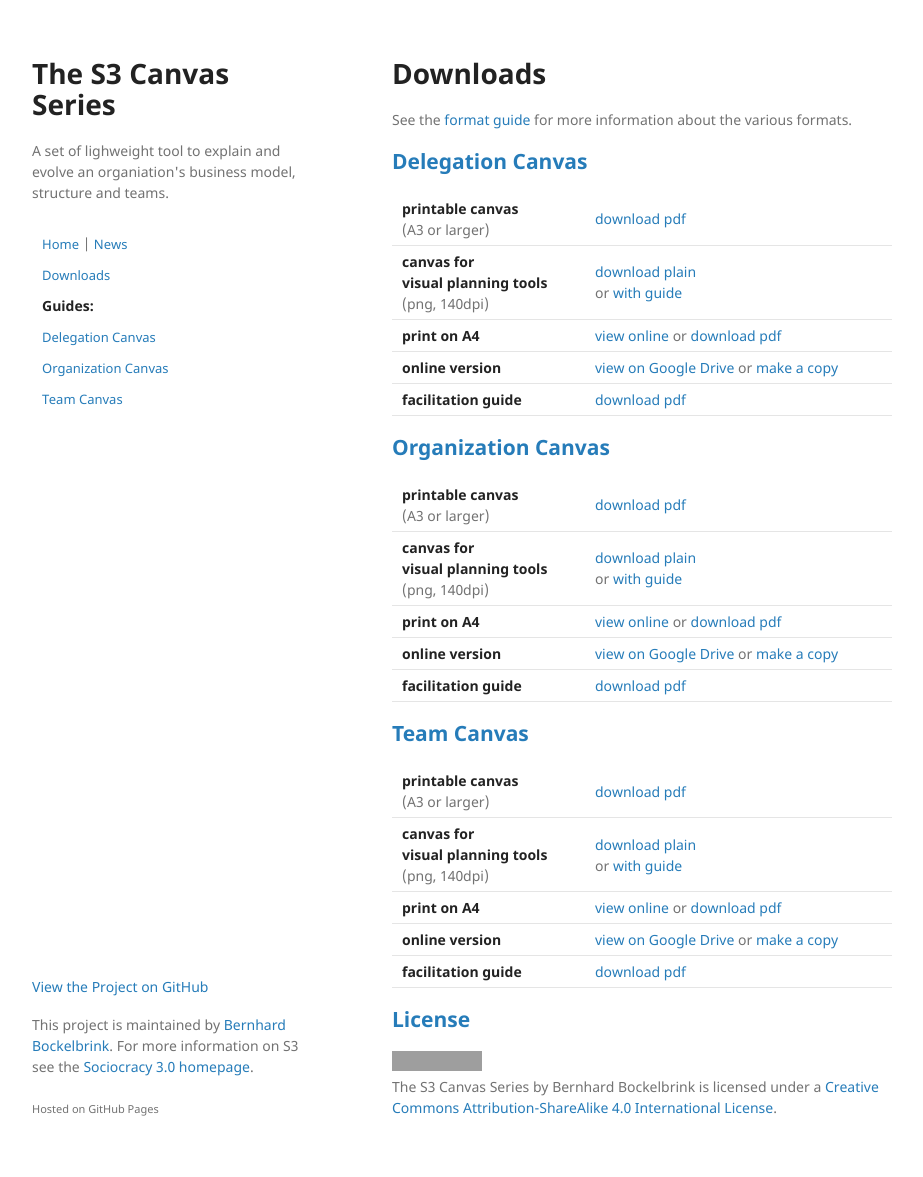
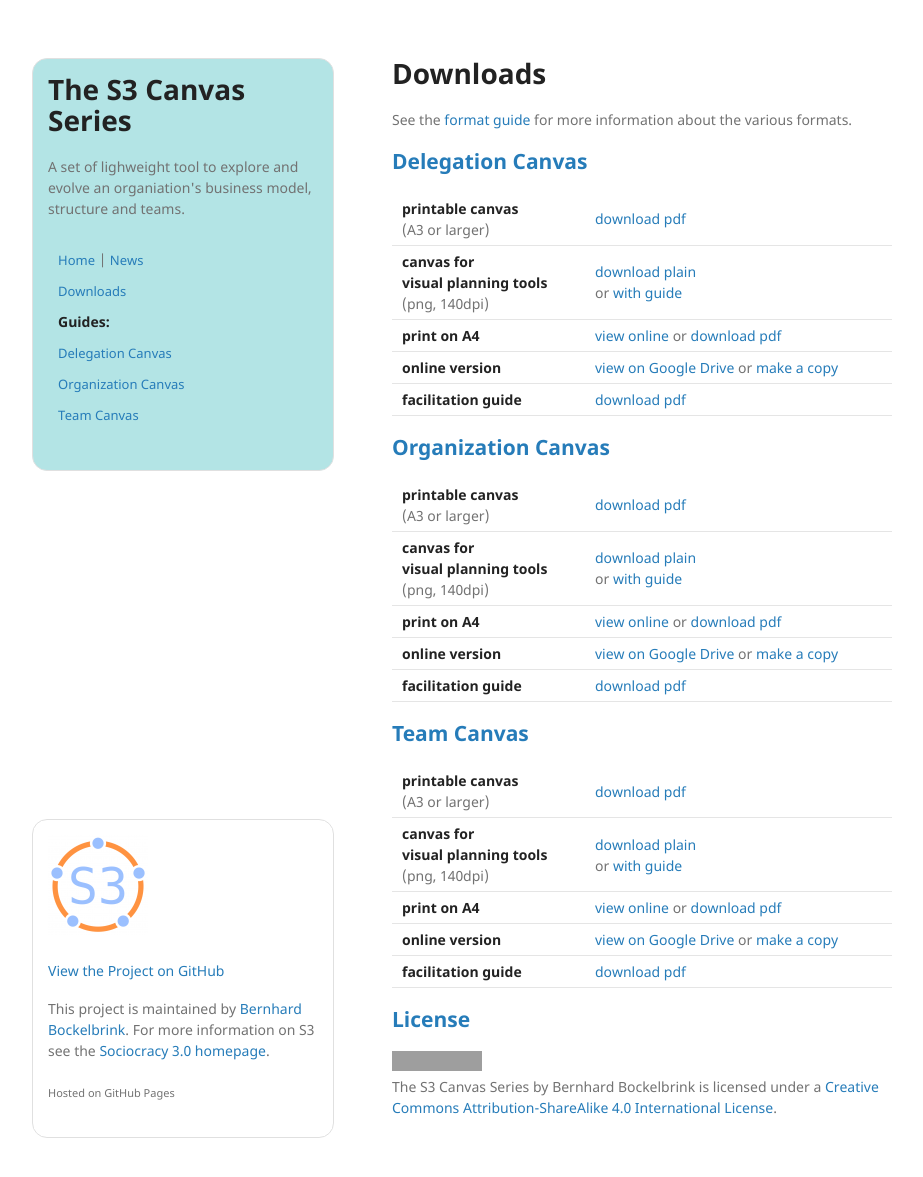
Before and after one commit to bboc/s3-canvas, a Jekyll site: the page built from docs/downloads.md, in a window 1280 px wide and 1188 px high. Shown: the top 1177 px of the window, without its empty margins (178-1101 px from the left). Built offline with Jekyll 4.4.1, drawn with Linux system fonts in a browser that asks for light colours; our own code applies the rules of GitHub Pages for plain Markdown files; grey boxes are pictures that could not be loaded.

Commit message:
updated a few links, html cleanup, colored header

```diff
--- a/docs/_config.yml
+++ b/docs/_config.yml
@@ -10,7 +10,7 @@
 title: The S3 Canvas Series
 email: bernhard.bockelbrink@gmail.com
 description: >
-  A set of lighweight tool to explain and evolve an organiation's business model, structure and teams.
+  A set of lighweight tool to explore and evolve an organiation's business model, structure and teams.
 baseurl: "" # the subpath of your site, e.g. /blog
 url: http://s3canvas.sociocracy30.org
 author: Bernhard Bockelbrink
--- a/docs/_includes/download.html
+++ b/docs/_includes/download.html
@@ -1,8 +1,5 @@
-
-
 
 <table class="downloads">
-
 	<tr><td><strong>printable canvas</strong><br/>(A3 or larger)</td>
 		<td><a href="/pdf/s3-{{include.type}}.pdf">download pdf</a></td></tr>
 	<tr><td><strong>canvas for <br/>visual planning tools</strong><br/>(png, 140dpi)</td><td><a href="/img/140dpi/s3-{{include.type}}.png">download plain</a> <br/>or <a href="/img/140dpi/s3-{{include.type}}-with-guide.png">with guide</a></td></tr>
@@ -10,12 +7,3 @@
 	<tr><td><strong>online version</strong></td><td><a href="https://docs.google.com/document/d/{{ site.google-drive[include.type].online }}/edit">view on Google Drive</a> or <a href="https://docs.google.com/document/d/{{ site.google-drive[include.type].online }}/copy">make a copy</a></td></tr>
 	<tr><td><strong>facilitation guide</strong></td><td><a href="/pdf/s3-{{ include.type }}-guide.pdf">download pdf</a></td></tr>
 </table>
-
-
-
-
-<a href="s3-{{ include.type }}.html">
-
-<a href="/pdf/s3-{{ include.type }}.pdf">
-
-<a href="https://docs.google.com/document/d/{{ site.google-drive[include.type].online }}/edit">
--- a/docs/_layouts/default.html
+++ b/docs/_layouts/default.html
@@ -26,8 +26,9 @@
 
       </section>
       <footer>
+          <p><img src="/img/s3-logo-sm.png" alt="Sociocracy 3.0 logo" /></p>
           <p class="view"><a href="{{ site.github.repository_url }}">View the Project on GitHub <small>{{ github_name }}</small></a></p>
-        <p>This project is maintained by <a href="{{ site.github.owner_url }}">Bernhard Bockelbrink</a>. For more information on S3 see the <a href="http://sociocracy30.org">Sociocracy 3.0 homepage</a>.</p>
+        <p>This project is maintained by <a href="http://evolvingcollaboration.com/about-me/">Bernhard Bockelbrink</a>. For more information on S3 see the <a href="http://sociocracy30.org">Sociocracy 3.0 homepage</a>.</p>
         <p><small>Hosted on GitHub Pages</small></p>
       </footer>
     </div>
--- a/docs/_sass/jekyll-theme-s3-canvas.scss
+++ b/docs/_sass/jekyll-theme-s3-canvas.scss
@@ -110,6 +110,10 @@ header {
   float:left;
   position:fixed;
   -webkit-font-smoothing:subpixel-antialiased;
+  background: #b3e4e5;
+  border-radius:15px;
+  padding: 15px;
+  border:1px solid #e0e0e0;
 }
 
 header ul {
@@ -167,6 +171,10 @@ footer {
   position:fixed;
   bottom:50px;
   -webkit-font-smoothing:subpixel-antialiased;
+  border-radius:15px;
+  padding: 15px;
+  border:1px solid #e0e0e0;
+
 }
 
 @media print, screen and (max-width: 960px) {
```
Also changed, not shown: docs/_includes/menu.html (line endings or trailing spaces). Lines whose indentation alone changed are shown as unchanged.
